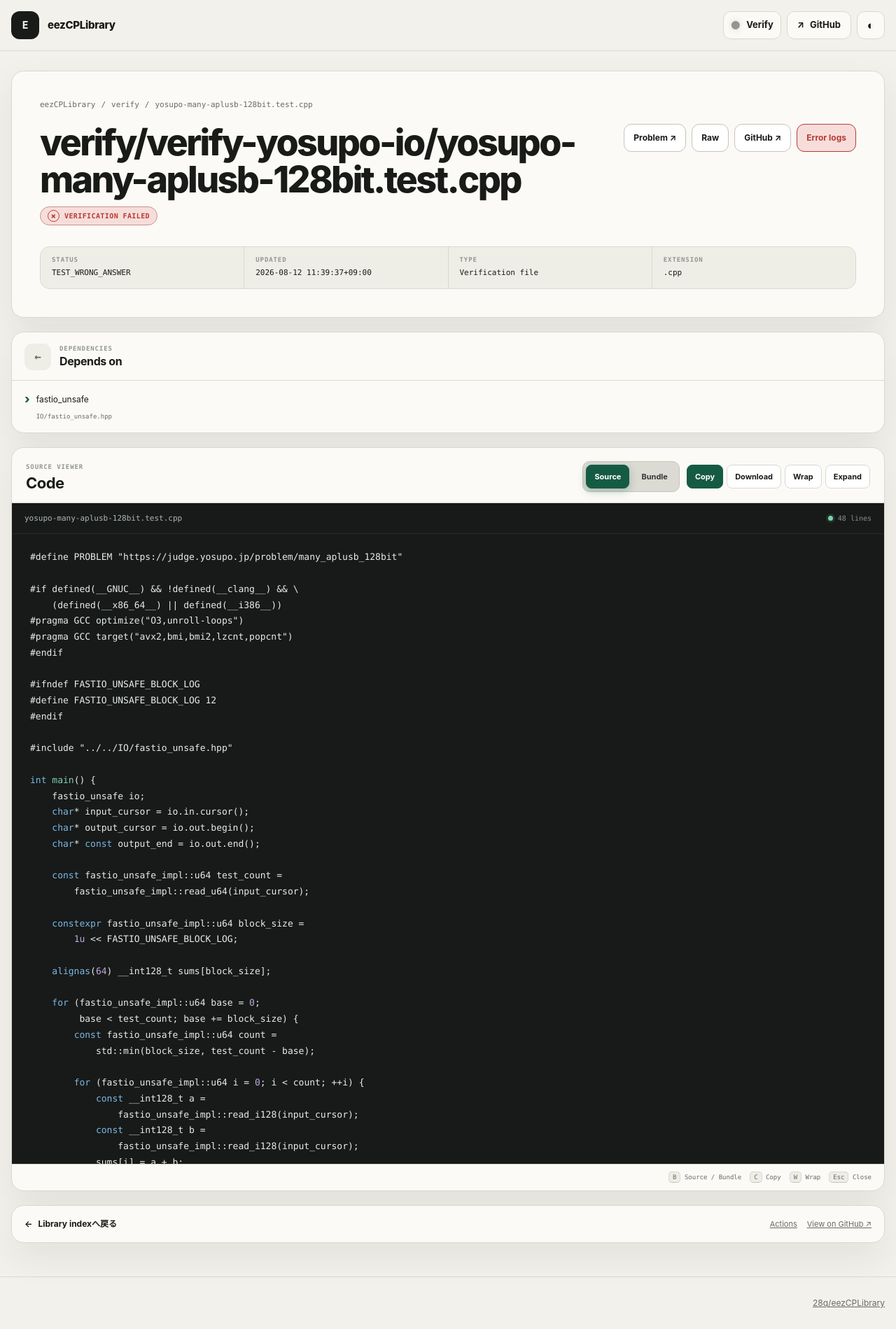
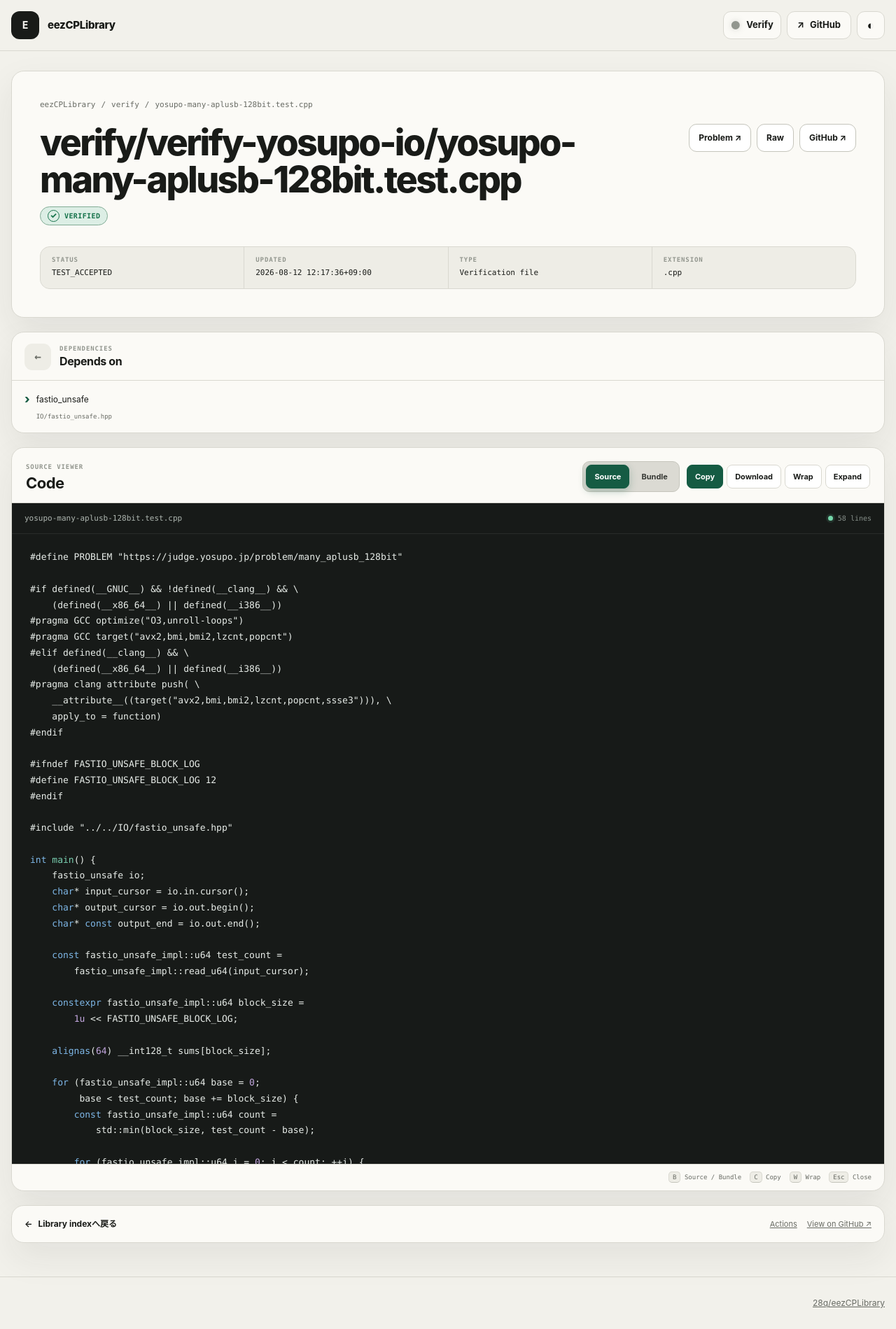
Before and after one commit to 28q/eezCPLibrary, a Jekyll site: the page built from verify/verify-yosupo-io/yosupo-many-aplusb-128bit.test.cpp.md, in a window 1280 px wide. Shown: the whole page at 70% size. Built offline with Jekyll 4.4.1, drawn with Linux system fonts in a browser that asks for light colours.

Commit message:
[auto-verifier] docs commit bfd20dac7a67f839aeba5b30072d82cae6e95e7a

```diff
--- a/verify/verify-yosupo-io/yosupo-many-aplusb-128bit.test.cpp.md
+++ b/verify/verify-yosupo-io/yosupo-many-aplusb-128bit.test.cpp.md
@@ -1,14 +1,14 @@
 ---
 data:
   _extendedDependsOn:
-  - icon: ':x:'
+  - icon: ':heavy_check_mark:'
     path: IO/fastio_unsafe.hpp
     title: fastio_unsafe
   _extendedRequiredBy: []
   _extendedVerifiedWith: []
-  _isVerificationFailed: true
+  _isVerificationFailed: false
   _pathExtension: cpp
-  _verificationStatusIcon: ':x:'
+  _verificationStatusIcon: ':heavy_check_mark:'
   attributes:
     '*NOT_SPECIAL_COMMENTS*': ''
     PROBLEM: https://judge.yosupo.jp/problem/many_aplusb_128bit
@@ -18,43 +18,45 @@ data:
     \n#define PROBLEM \"https://judge.yosupo.jp/problem/many_aplusb_128bit\"\n\n#if\
     \ defined(__GNUC__) && !defined(__clang__) && \\\n    (defined(__x86_64__) ||\
     \ defined(__i386__))\n#pragma GCC optimize(\"O3,unroll-loops\")\n#pragma GCC target(\"\
-    avx2,bmi,bmi2,lzcnt,popcnt\")\n#endif\n\n#ifndef FASTIO_UNSAFE_BLOCK_LOG\n#define\
-    \ FASTIO_UNSAFE_BLOCK_LOG 12\n#endif\n\n#line 2 \"IO/fastio_unsafe.hpp\"\n\n#include\
-    \ <algorithm>\n#include <array>\n#include <cerrno>\n#include <cstdint>\n#include\
-    \ <cstdio>\n#include <cstdlib>\n#include <cstring>\n#include <immintrin.h>\n\n\
-    #ifdef __linux__\n#include <sys/mman.h>\n#include <sys/stat.h>\n#include <unistd.h>\n\
-    #endif\n\n#ifndef FASTIO_UNSAFE_BLOCK_LOG\n#define FASTIO_UNSAFE_BLOCK_LOG 14\n\
-    #endif\n\nnamespace fastio_unsafe_impl {\n\nusing i32 = std::int32_t;\nusing u32\
-    \ = std::uint32_t;\nusing i64 = std::int64_t;\nusing u64 = std::uint64_t;\nusing\
-    \ i128 = __int128_t;\nusing u128 = __uint128_t;\n\nconstexpr auto make_right_align_masks()\
-    \ {\n    std::array<std::array<char, 16>, 16> masks{};\n    for (int digits =\
-    \ 0; digits < 16; ++digits) {\n        for (int i = 0; i < 16; ++i) {\n      \
-    \      masks[digits][i] = i < 16 - digits\n                ? static_cast<char>(0x80)\n\
-    \                : static_cast<char>(i - (16 - digits));\n        }\n    }\n \
-    \   return masks;\n}\n\nconstexpr auto make_powers_10() {\n    std::array<u64,\
-    \ 17> powers{};\n    powers[0] = 1;\n    for (std::size_t i = 1; i < powers.size();\
-    \ ++i) {\n        powers[i] = powers[i - 1] * 10;\n    }\n    return powers;\n\
-    }\n\nalignas(16) inline constexpr auto right_align_masks = make_right_align_masks();\n\
-    inline constexpr auto powers_10 = make_powers_10();\n\nstruct input {\n    input()\
-    \ {\n#ifdef __linux__\n        struct stat info {};\n        if (::fstat(0, &info)\
-    \ == 0 && S_ISREG(info.st_mode) && info.st_size > 0) {\n            const off_t\
-    \ current = ::lseek(0, 0, SEEK_CUR);\n            const std::size_t file_size\
-    \ = static_cast<std::size_t>(info.st_size);\n            const std::size_t page_size\
-    \ = static_cast<std::size_t>(::sysconf(_SC_PAGESIZE));\n            const std::size_t\
-    \ rounded_size =\n                (file_size + page_size - 1) / page_size * page_size;\n\
-    \            const std::size_t reserved_size = rounded_size + page_size;\n\n \
-    \           char* region = static_cast<char*>(::mmap(\n                nullptr,\
-    \ reserved_size, PROT_NONE,\n                MAP_PRIVATE | MAP_ANONYMOUS, -1,\
-    \ 0));\n            if (region != MAP_FAILED) {\n                void* file_mapping\
-    \ = ::mmap(\n                    region, rounded_size, PROT_READ,\n          \
-    \          MAP_PRIVATE | MAP_FIXED, 0, 0);\n                void* zero_page =\
-    \ file_mapping == MAP_FAILED ? MAP_FAILED : ::mmap(\n                    region\
-    \ + rounded_size, page_size, PROT_READ,\n                    MAP_PRIVATE | MAP_ANONYMOUS\
-    \ | MAP_FIXED, -1, 0);\n                if (file_mapping != MAP_FAILED && zero_page\
-    \ != MAP_FAILED) {\n                    const std::size_t offset = current > 0\n\
-    \                        ? std::min(static_cast<std::size_t>(current), file_size)\n\
-    \                        : 0;\n                    cursor_ = region + offset;\n\
-    \                    return;\n                }\n                ::munmap(region,\
+    avx2,bmi,bmi2,lzcnt,popcnt\")\n#elif defined(__clang__) && \\\n    (defined(__x86_64__)\
+    \ || defined(__i386__))\n#pragma clang attribute push( \\\n    __attribute__((target(\"\
+    avx2,bmi,bmi2,lzcnt,popcnt,ssse3\"))), \\\n    apply_to = function)\n#endif\n\n\
+    #ifndef FASTIO_UNSAFE_BLOCK_LOG\n#define FASTIO_UNSAFE_BLOCK_LOG 12\n#endif\n\n\
+    #line 2 \"IO/fastio_unsafe.hpp\"\n\n#include <algorithm>\n#include <array>\n#include\
+    \ <cerrno>\n#include <cstdint>\n#include <cstdio>\n#include <cstdlib>\n#include\
+    \ <cstring>\n#include <immintrin.h>\n\n#ifdef __linux__\n#include <sys/mman.h>\n\
+    #include <sys/stat.h>\n#include <unistd.h>\n#endif\n\n#ifndef FASTIO_UNSAFE_BLOCK_LOG\n\
+    #define FASTIO_UNSAFE_BLOCK_LOG 14\n#endif\n\nnamespace fastio_unsafe_impl {\n\
+    \nusing i32 = std::int32_t;\nusing u32 = std::uint32_t;\nusing i64 = std::int64_t;\n\
+    using u64 = std::uint64_t;\nusing i128 = __int128_t;\nusing u128 = __uint128_t;\n\
+    \nconstexpr auto make_right_align_masks() {\n    std::array<std::array<char, 16>,\
+    \ 16> masks{};\n    for (int digits = 0; digits < 16; ++digits) {\n        for\
+    \ (int i = 0; i < 16; ++i) {\n            masks[digits][i] = i < 16 - digits\n\
+    \                ? static_cast<char>(0x80)\n                : static_cast<char>(i\
+    \ - (16 - digits));\n        }\n    }\n    return masks;\n}\n\nconstexpr auto\
+    \ make_powers_10() {\n    std::array<u64, 17> powers{};\n    powers[0] = 1;\n\
+    \    for (std::size_t i = 1; i < powers.size(); ++i) {\n        powers[i] = powers[i\
+    \ - 1] * 10;\n    }\n    return powers;\n}\n\nalignas(16) inline constexpr auto\
+    \ right_align_masks = make_right_align_masks();\ninline constexpr auto powers_10\
+    \ = make_powers_10();\n\nstruct input {\n    input() {\n#ifdef __linux__\n   \
+    \     struct stat info {};\n        if (::fstat(0, &info) == 0 && S_ISREG(info.st_mode)\
+    \ && info.st_size > 0) {\n            const off_t current = ::lseek(0, 0, SEEK_CUR);\n\
+    \            const std::size_t file_size = static_cast<std::size_t>(info.st_size);\n\
+    \            const std::size_t page_size = static_cast<std::size_t>(::sysconf(_SC_PAGESIZE));\n\
+    \            const std::size_t rounded_size =\n                (file_size + page_size\
+    \ - 1) / page_size * page_size;\n            const std::size_t reserved_size =\
+    \ rounded_size + page_size;\n\n            char* region = static_cast<char*>(::mmap(\n\
+    \                nullptr, reserved_size, PROT_NONE,\n                MAP_PRIVATE\
+    \ | MAP_ANONYMOUS, -1, 0));\n            if (region != MAP_FAILED) {\n       \
+    \         void* file_mapping = ::mmap(\n                    region, rounded_size,\
+    \ PROT_READ,\n                    MAP_PRIVATE | MAP_FIXED, 0, 0);\n          \
+    \      void* zero_page = file_mapping == MAP_FAILED ? MAP_FAILED : ::mmap(\n \
+    \                   region + rounded_size, page_size, PROT_READ,\n           \
+    \         MAP_PRIVATE | MAP_ANONYMOUS | MAP_FIXED, -1, 0);\n                if\
+    \ (file_mapping != MAP_FAILED && zero_page != MAP_FAILED) {\n                \
+    \    const std::size_t offset = current > 0\n                        ? std::min(static_cast<std::size_t>(current),\
+    \ file_size)\n                        : 0;\n                    cursor_ = region\
+    \ + offset;\n                    return;\n                }\n                ::munmap(region,\
     \ reserved_size);\n            }\n        }\n#endif\n        read_all_fallback();\n\
     \    }\n\n    input(const input&) = delete;\n    input& operator=(const input&)\
     \ = delete;\n\n    char* cursor() const noexcept { return cursor_; }\n\nprivate:\n\
@@ -279,16 +281,20 @@ data:
     \            sums[i] = a + b;\n        }\n\n        for (fastio_unsafe_impl::u64\
     \ i = 0; i < count; ++i) {\n            fastio_unsafe_impl::write_i128(\n    \
     \            io.out, output_cursor, output_end, sums[i]);\n        }\n    }\n\
-    \    io.out.finish(output_cursor);\n}\n"
+    \    io.out.finish(output_cursor);\n}\n\n#if defined(__clang__) && \\\n    (defined(__x86_64__)\
+    \ || defined(__i386__))\n#pragma clang attribute pop\n#endif\n"
   code: "#define PROBLEM \"https://judge.yosupo.jp/problem/many_aplusb_128bit\"\n\n\
     #if defined(__GNUC__) && !defined(__clang__) && \\\n    (defined(__x86_64__) ||\
     \ defined(__i386__))\n#pragma GCC optimize(\"O3,unroll-loops\")\n#pragma GCC target(\"\
-    avx2,bmi,bmi2,lzcnt,popcnt\")\n#endif\n\n#ifndef FASTIO_UNSAFE_BLOCK_LOG\n#define\
-    \ FASTIO_UNSAFE_BLOCK_LOG 12\n#endif\n\n#include \"../../IO/fastio_unsafe.hpp\"\
-    \n\nint main() {\n    fastio_unsafe io;\n    char* input_cursor = io.in.cursor();\n\
-    \    char* output_cursor = io.out.begin();\n    char* const output_end = io.out.end();\n\
-    \n    const fastio_unsafe_impl::u64 test_count =\n        fastio_unsafe_impl::read_u64(input_cursor);\n\
-    \n    constexpr fastio_unsafe_impl::u64 block_size =\n        1u << FASTIO_UNSAFE_BLOCK_LOG;\n\
+    avx2,bmi,bmi2,lzcnt,popcnt\")\n#elif defined(__clang__) && \\\n    (defined(__x86_64__)\
+    \ || defined(__i386__))\n#pragma clang attribute push( \\\n    __attribute__((target(\"\
+    avx2,bmi,bmi2,lzcnt,popcnt,ssse3\"))), \\\n    apply_to = function)\n#endif\n\n\
+    #ifndef FASTIO_UNSAFE_BLOCK_LOG\n#define FASTIO_UNSAFE_BLOCK_LOG 12\n#endif\n\n\
+    #include \"../../IO/fastio_unsafe.hpp\"\n\nint main() {\n    fastio_unsafe io;\n\
+    \    char* input_cursor = io.in.cursor();\n    char* output_cursor = io.out.begin();\n\
+    \    char* const output_end = io.out.end();\n\n    const fastio_unsafe_impl::u64\
+    \ test_count =\n        fastio_unsafe_impl::read_u64(input_cursor);\n\n    constexpr\
+    \ fastio_unsafe_impl::u64 block_size =\n        1u << FASTIO_UNSAFE_BLOCK_LOG;\n\
     \n    alignas(64) __int128_t sums[block_size];\n\n    for (fastio_unsafe_impl::u64\
     \ base = 0;\n         base < test_count; base += block_size) {\n        const\
     \ fastio_unsafe_impl::u64 count =\n            std::min(block_size, test_count\
@@ -298,14 +304,15 @@ data:
     \            sums[i] = a + b;\n        }\n\n        for (fastio_unsafe_impl::u64\
     \ i = 0; i < count; ++i) {\n            fastio_unsafe_impl::write_i128(\n    \
     \            io.out, output_cursor, output_end, sums[i]);\n        }\n    }\n\
-    \    io.out.finish(output_cursor);\n}\n"
+    \    io.out.finish(output_cursor);\n}\n\n#if defined(__clang__) && \\\n    (defined(__x86_64__)\
+    \ || defined(__i386__))\n#pragma clang attribute pop\n#endif\n"
   dependsOn:
   - IO/fastio_unsafe.hpp
   isVerificationFile: true
   path: verify/verify-yosupo-io/yosupo-many-aplusb-128bit.test.cpp
   requiredBy: []
-  timestamp: '2026-08-12 11:39:37+09:00'
-  verificationStatus: TEST_WRONG_ANSWER
+  timestamp: '2026-08-12 12:17:36+09:00'
+  verificationStatus: TEST_ACCEPTED
   verifiedWith: []
 documentation_of: verify/verify-yosupo-io/yosupo-many-aplusb-128bit.test.cpp
 layout: document
```
Also changed, not shown: other parts of verify/verify-yosupo-io/yosupo-many-aplusb-128bit.test.cpp.md (+1 -1 lines), IO/fastio_unsafe.hpp.md (+5 -5 lines), index.md (+3 -3 lines), verify/verify-yosupo-io/yosupo-many-aplusb.test.cpp.md (+57 -50 lines).
